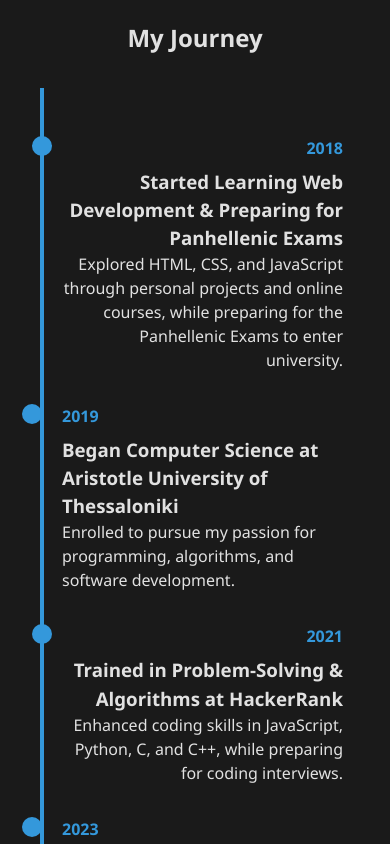
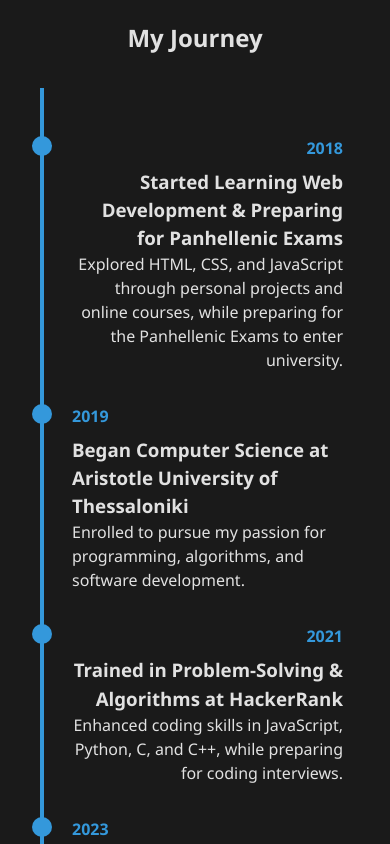
Before and after one commit to Kntomots/portofolio, a React (Vite) app: page / in a window 390 px wide. Shown: the part 1380-2224 px from the top of the page. Built offline with nearby package versions, Linux system fonts and the light colour scheme.

Commit message:
Fix timeline bullet alignment on mobile screens

```diff
--- a/src/Timeline.css
+++ b/src/Timeline.css
@@ -91,10 +91,10 @@
 
   .timeline-item {
     width: 100%;
-    padding-left: 30px;
+    padding-left: 40px;
     padding-right: 15px;
     text-align: left;
-    transform: translateX(-50px);
+    transform: translateX(0);
   }
 
   .timeline-item.left,
@@ -111,4 +111,9 @@
     left: 0;
     top: 1rem;
   }
+
+  .timeline-item.left::before,
+  .timeline-item.right::before {
+    left: 0;
+  }
 }
```
